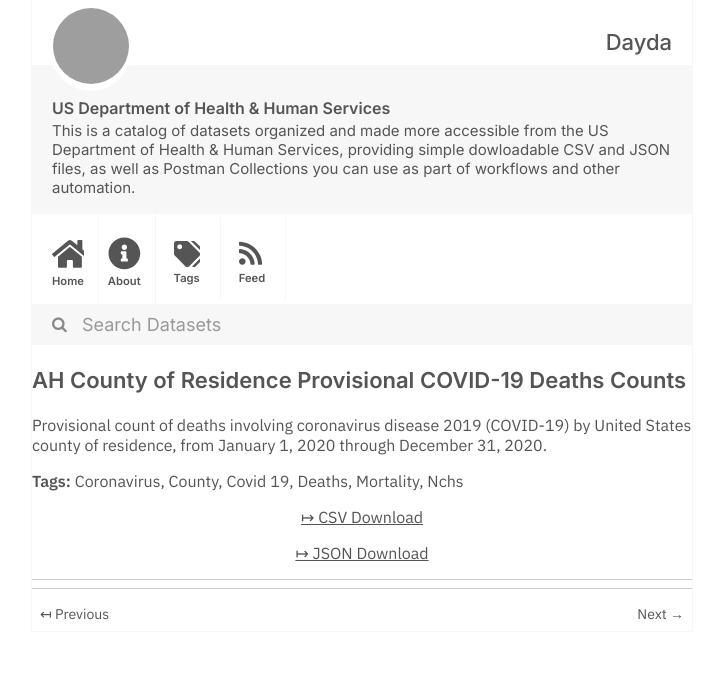
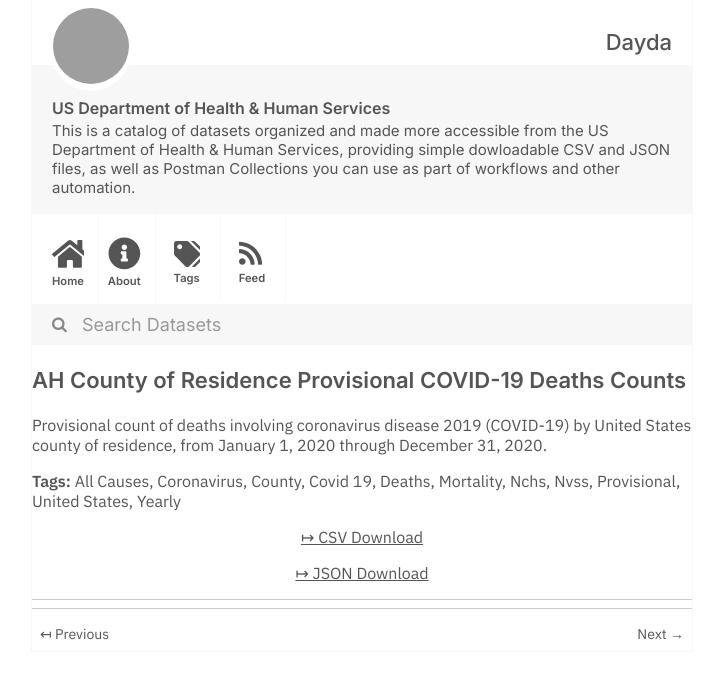
Before and after one commit to dayda-entities/us-department-of-health-and-human-services, a Jekyll site: the page built from _posts/2021-03-16-ah-county-of-residence-provisi.md, in a window 1280 px wide, cut to the strip 0-679 px from the top of the page. Shown: the whole strip, without its empty margins (278-1001 px from the left). Built offline with Jekyll 4.4.1, drawn with Linux system fonts in a browser that asks for light colours; grey boxes are pictures that could not be loaded.

Commit message:
Publish Data

```diff
--- a/_posts/2021-03-16-ah-county-of-residence-provisi.md
+++ b/_posts/2021-03-16-ah-county-of-residence-provisi.md
@@ -1,16 +1,21 @@
 ---
 title: AH County of Residence Provisional COVID-19 Deaths Counts
-created: '2021-03-16T19:03:22.072810'
-modified: '2021-03-16T19:03:22.072819'
+created: '2021-03-16T19:39:33.176496'
+modified: '2021-04-25T14:50:12.843657'
 state: active
 type: dataset
 tags:
+  - All Causes
   - Coronavirus
   - County
   - Covid 19
   - Deaths
   - Mortality
   - Nchs
+  - Nvss
+  - Provisional
+  - United States
+  - Yearly
 groups: []
 csv_url: 'https://data.cdc.gov/api/views/75vb-d79q/rows.csv?accessType=DOWNLOAD'
 json_url: 'https://data.cdc.gov/api/views/75vb-d79q/rows.json?accessType=DOWNLOAD'
```
